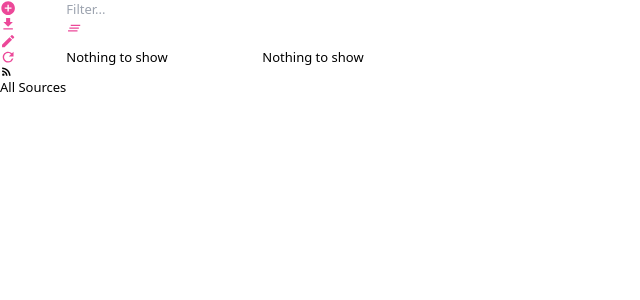
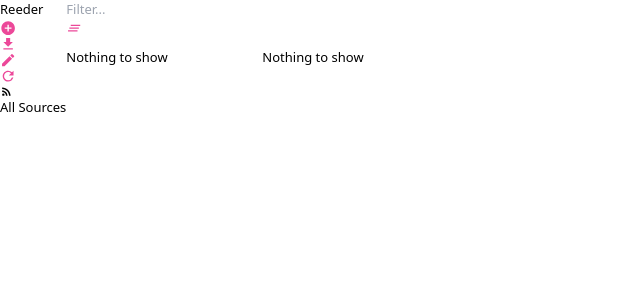
Before and after one commit to knoopx/feeder, a React (Vite) app: page / in a window 1280 px wide. Shown: the top 300 px of the page, without its empty margins (0-640 px from the left). Built offline with nearby package versions, Linux system fonts and the light colour scheme; what domqs would draw is missing.

Commit message:
app name

```diff
--- a/src/containers/App/SourceListColumn.jsx
+++ b/src/containers/App/SourceListColumn.jsx
@@ -54,6 +54,9 @@ export const SourceListColumn = inject("store")(
       <div className={["relative", className]} {...props}>
         <Header className="border-pink-700 border-r">
           <div className="flex flex-auto items-center">
+            <div className="text-xl font-medium font-logo">
+              Reeder
+            </div>
             <div className="flex flex-auto justify-end">
               <HeaderButton ref={ref} className="mr-2" onClick={onAdd}>
                 <MdAddCircle size="1.25rem" />
```
